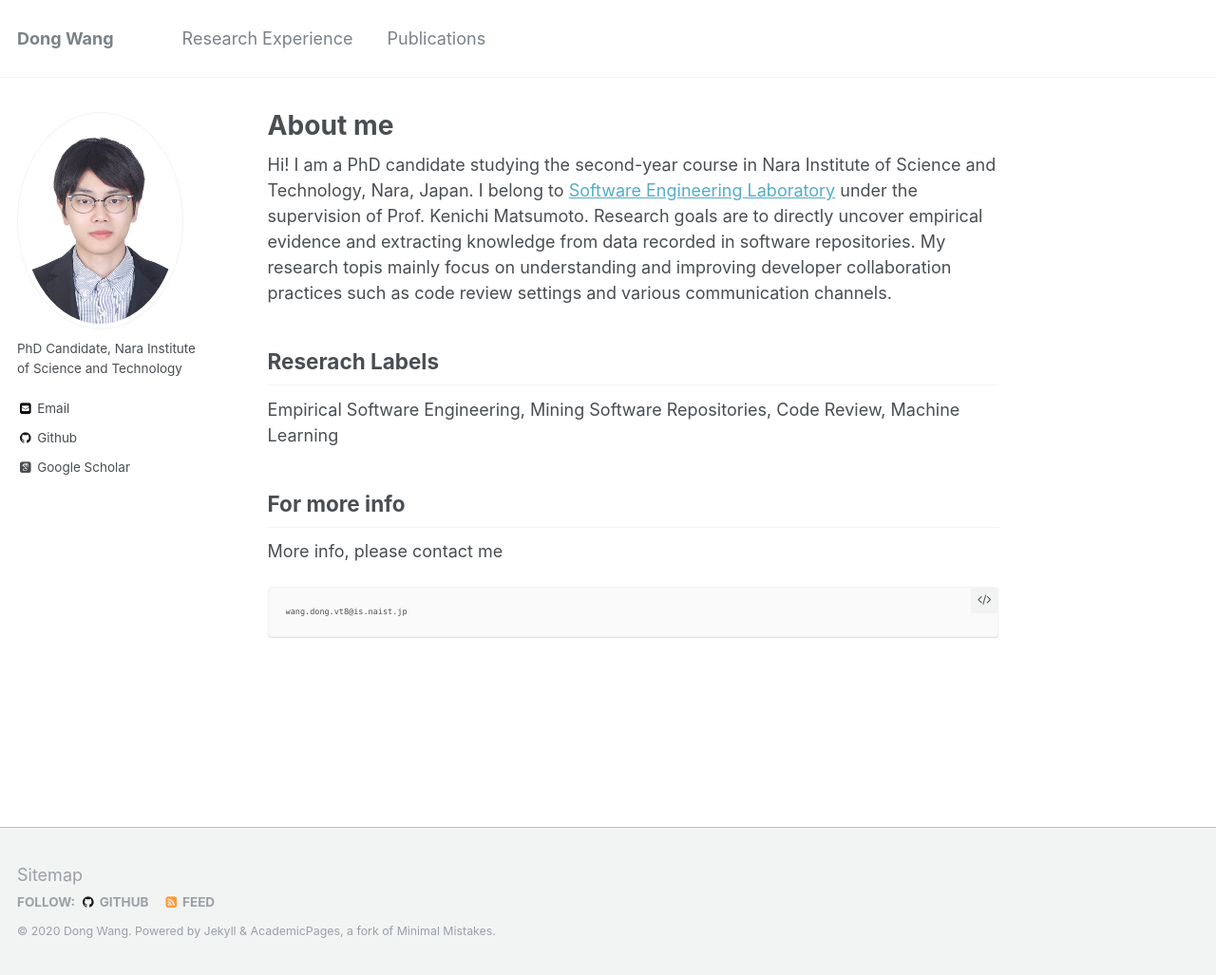
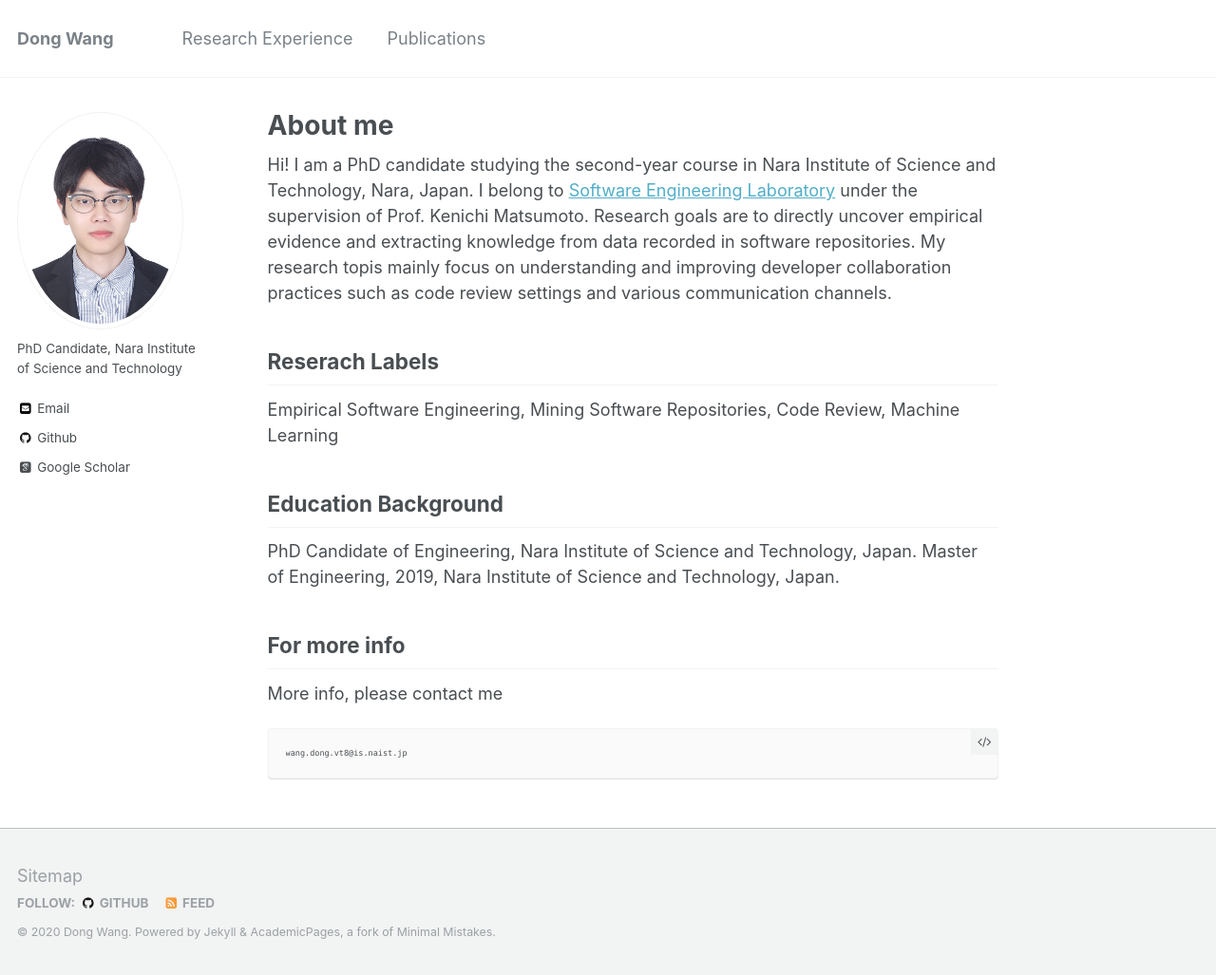
Before and after one commit to tao-xiao/dong-w.github.io, a Jekyll site: the page built from _pages/about.md, in a window 1280 px wide and 1027 px high. Shown: the whole window at 95% size. Built offline with Jekyll 4.4.1, drawn with Linux system fonts in a browser that asks for light colours; some web fonts are replaced.

Commit message:
Update about.md

```diff
--- a/_pages/about.md
+++ b/_pages/about.md
@@ -14,6 +14,11 @@ Reserach Labels
 ------
 Empirical Software Engineering, Mining Software Repositories, Code Review, Machine Learning
 
+Education Background
+------
+PhD Candidate of Engineering, Nara Institute of Science and Technology, Japan.
+Master of Engineering, 2019, Nara Institute of Science and Technology, Japan.
+
 For more info
 ------
 More info, please contact me
```
